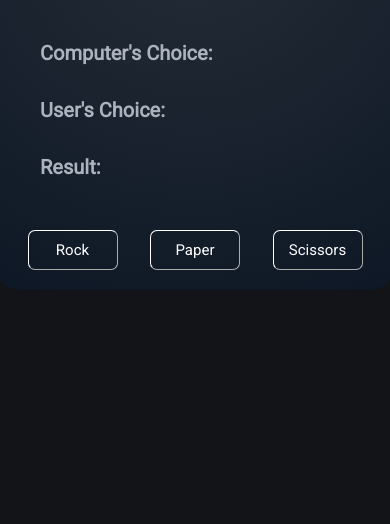
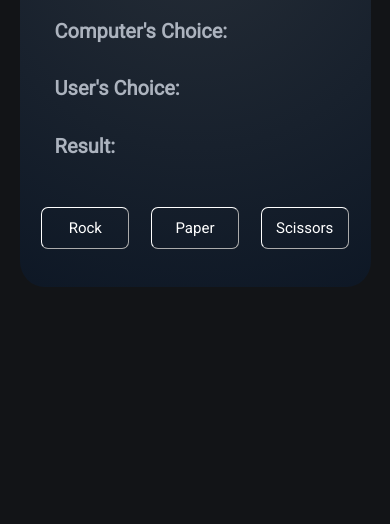
Before and after one commit to FelipeGuerra5/rock-paper-scissors, a plain HTML site: page index.html in a window 390 px wide. Shown: the part 320-844 px from the top of the page. Drawn offline with Linux system fonts and the light colour scheme.

Commit message:
Adding Mobile Css

```diff
--- a/index.css
+++ b/index.css
@@ -14,6 +14,7 @@ html,
 body {
     margin: 0;
     height: 100%;
+    width: 100%;
     background-color: var(--Very-Dark-Blue);
     display: flex;
     justify-content: center;
@@ -24,9 +25,9 @@ body {
 #container {
     width: 400px;
     height: 350px;
-    padding-bottom: 25px;
+    padding-bottom: 5%;
     background-color: var(--Mid-Dark-Blue);
-    border-radius: 25px;
+    border-radius: 7%;
 
     background: radial-gradient(circle at 50% 0%,
             var(--Dark-Blue),
@@ -45,25 +46,24 @@ body {
     flex-direction: column;
     justify-content: space-evenly;
     align-self: flex-start;
-    margin-left: 45px;
+    margin-left: 10%;
 }
 
 .choices {
     align-self: center;
     width: 100%;
-    height: 25px;
-    margin-top: 15px;
+    height: 15%;
+    margin-top: 5%;
     display: flex;
     flex-direction: row;
     justify-content: space-evenly;
 }
 
 button {
-    height: 40px;
-    width: 90px;
+    height: 80%;
+    width: 25%;
     background-color: white;
     border-radius: 7px;
-    border-width: 0px;
     border-width: 1px;
     border-color: var(--White);
     color: var(--White);
@@ -104,3 +104,20 @@ span {
     padding-left: 10px;
     color: rgba(255, 255, 255, 0.89);
 }
+
+@media screen and (max-width: 390px ) and (orientation: portrait) {
+    #container {
+        width: 90%;
+    }
+    h1 {
+        font-size: 25px;
+    }
+}
+
+@media screen and (orientation: landscape) {
+    #container {
+        max-height: 90%;
+        padding: 1%;
+    }
+
+}
--- a/index.html
+++ b/index.html
@@ -2,6 +2,7 @@
 <html lang="en" dir="ltr">
 <head>
     <meta charset="utf-8">
+    <meta name="viewport" content="width=device-width, initial-scale=1.0">
     <title>Rock Paper Scissors</title>
     <link rel="stylesheet" href="index.css">
 </head>
```
